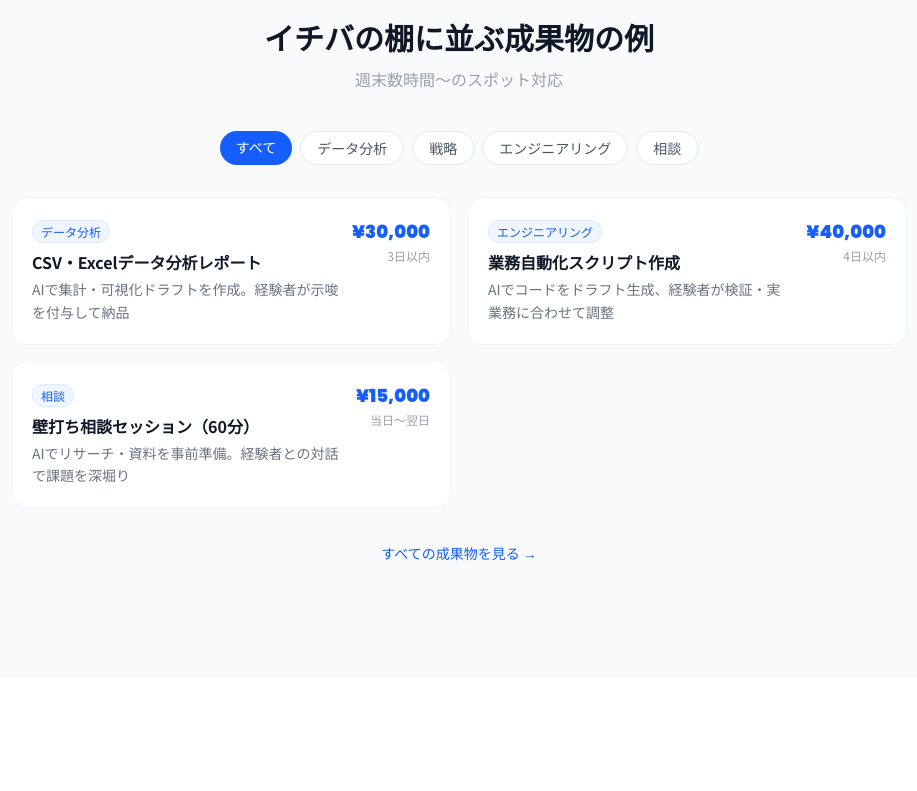
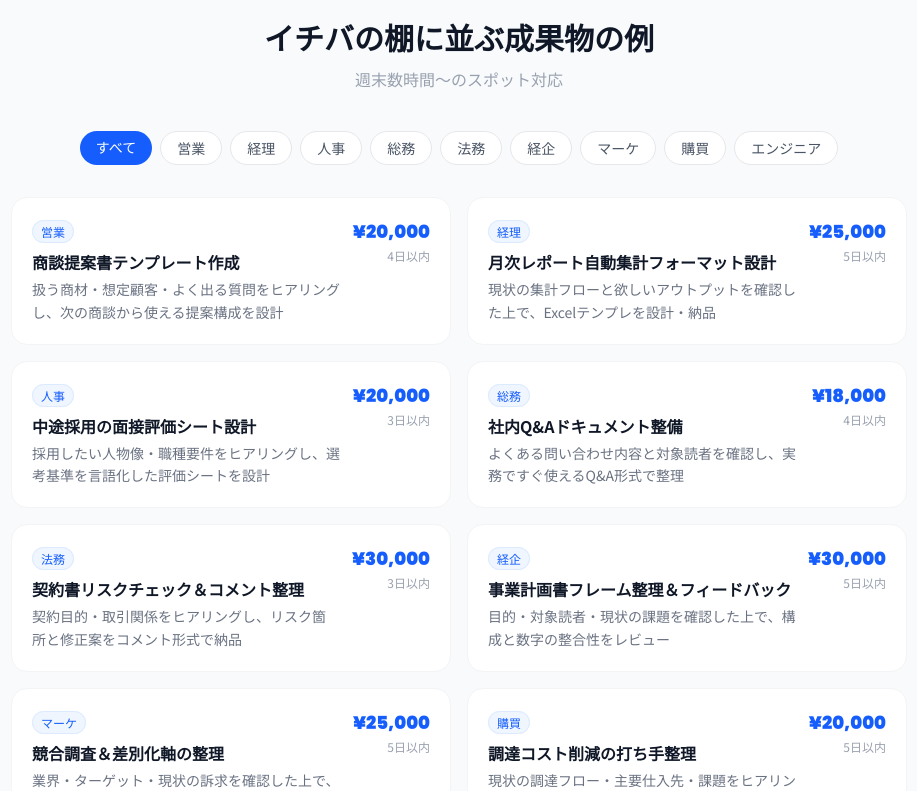
Before and after one commit to westville1030-tech11/skill-tana, a Next.js app: page / in a window 1280 px wide. Shown: the part 2980-3771 px from the top of the page, without its empty margins (181-1098 px from the left). Built offline with nearby package versions, Linux system fonts and the light colour scheme; no server answers.

Commit message:
成果物例を職種軸（営業/経理/人事/総務/法務/経企/マーケ/購買/エンジニア）に刷新

```diff
--- a/app/page.tsx
+++ b/app/page.tsx
@@ -198,10 +198,10 @@ export default function Home() {
           <h2 className="text-3xl font-bold text-gray-900 mb-3 text-center">イチバの棚に並ぶ成果物の例</h2>
           <p className="text-center text-gray-400 mb-10">週末数時間〜のスポット対応</p>
 
-          <div className="flex gap-2 flex-wrap justify-center mb-8">
-            {["すべて", "データ分析", "戦略", "エンジニアリング", "相談"].map((cat, i) => (
+          <div className="flex gap-2 flex-wrap justify-center mb-8 overflow-x-auto">
+            {["すべて", "営業", "経理", "人事", "総務", "法務", "経企", "マーケ", "購買", "エンジニア"].map((cat, i) => (
               <span key={cat}
-                className={`px-4 py-1.5 rounded-full text-sm font-medium cursor-default ${i === 0 ? "bg-blue-600 text-white" : "bg-white border border-gray-200 text-gray-600"}`}>
+                className={`px-4 py-1.5 rounded-full text-sm font-medium cursor-default whitespace-nowrap ${i === 0 ? "bg-blue-600 text-white" : "bg-white border border-gray-200 text-gray-600"}`}>
                 {cat}
               </span>
             ))}
@@ -548,7 +548,13 @@ const commercializationCases = [
 ];
 
 const serviceExamples = [
-  { category: "データ分析", title: "CSV・Excelデータ分析レポート", desc: "AIで集計・可視化ドラフトを作成。経験者が示唆を付与して納品", price: "¥30,000", days: "3日以内" },
-  { category: "エンジニアリング", title: "業務自動化スクリプト作成", desc: "AIでコードをドラフト生成、経験者が検証・実業務に合わせて調整", price: "¥40,000", days: "4日以内" },
-  { category: "相談", title: "壁打ち相談セッション（60分）", desc: "AIでリサーチ・資料を事前準備。経験者との対話で課題を深堀り", price: "¥15,000", days: "当日〜翌日" },
+  { category: "営業", title: "商談提案書テンプレート作成", desc: "扱う商材・想定顧客・よく出る質問をヒアリングし、次の商談から使える提案構成を設計", price: "¥20,000", days: "4日以内" },
+  { category: "経理", title: "月次レポート自動集計フォーマット設計", desc: "現状の集計フローと欲しいアウトプットを確認した上で、Excelテンプレを設計・納品", price: "¥25,000", days: "5日以内" },
+  { category: "人事", title: "中途採用の面接評価シート設計", desc: "採用したい人物像・職種要件をヒアリングし、選考基準を言語化した評価シートを設計", price: "¥20,000", days: "3日以内" },
+  { category: "総務", title: "社内Q&Aドキュメント整備", desc: "よくある問い合わせ内容と対象読者を確認し、実務ですぐ使えるQ&A形式で整理", price: "¥18,000", days: "4日以内" },
+  { category: "法務", title: "契約書リスクチェック＆コメント整理", desc: "契約目的・取引関係をヒアリングし、リスク箇所と修正案をコメント形式で納品", price: "¥30,000", days: "3日以内" },
+  { category: "経企", title: "事業計画書フレーム整理＆フィードバック", desc: "目的・対象読者・現状の課題を確認した上で、構成と数字の整合性をレビュー", price: "¥30,000", days: "5日以内" },
+  { category: "マーケ", title: "競合調査＆差別化軸の整理", desc: "業界・ターゲット・現状の訴求を確認した上で、競合との差別化ポイントを整理", price: "¥25,000", days: "5日以内" },
+  { category: "購買", title: "調達コスト削減の打ち手整理", desc: "現状の調達フロー・主要仕入先・課題をヒアリングし、見直しポイントを提案", price: "¥20,000", days: "5日以内" },
+  { category: "エンジニア", title: "業務自動化の方法相談（60分）", desc: "現状フローと困りごとをヒアリングし、最適な自動化手段を一緒に選定", price: "¥15,000", days: "当日〜翌日" },
 ];
```
